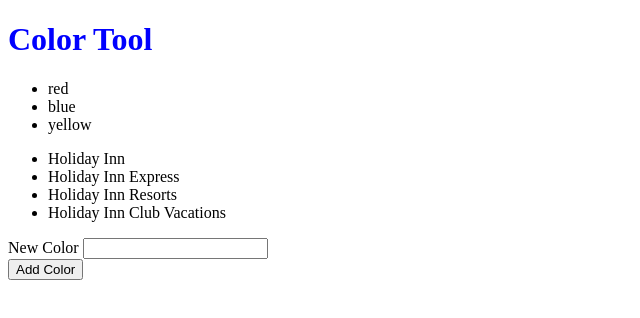
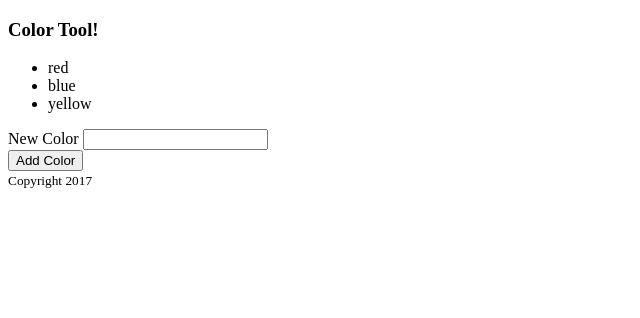
Before and after one commit to training4developers/angular_04032017, a website built with webpack: page src/index.html in a window 1280 px wide. Shown: the whole page, without its empty margins (0-640 px from the left). Built offline with nearby package versions, Linux system fonts and the light colour scheme; some packages are replaced by stand-ins of ours; files whose address does not match are found by name.

Commit message:
added code demos

```diff
--- a/src/js/app/app.component.html
+++ b/src/js/app/app.component.html
@@ -1,4 +1,8 @@
-<h1>{{$ctrl.header}}</h1>
-<item-list items="$ctrl.colors"></item-list>
-<item-list items="$ctrl.hotels"></item-list>
-<color-form on-new-color="$ctrl.addColor(color)"></color-form>
+<color-tool>
+    <header>
+        <h3>{{$ctrl.header}}</h3>
+    </header>
+    <footer>
+        <small>{{$ctrl.footer}}</small>
+    </footer>
+</color-tool>
--- a/src/js/app/app.component.js
+++ b/src/js/app/app.component.js
@@ -1,18 +1,7 @@
 
 class AppComponent {
-
-    header = 'Color Tool';
-    colors = ['red','blue','yellow'];
-    hotels = [
-        'Holiday Inn',
-        'Holiday Inn Express',
-        'Holiday Inn Resorts',
-        'Holiday Inn Club Vacations',
-    ];
-
-    addColor(color) {
-        this.colors = this.colors.concat(color);
-    }
+    header = 'Color Tool!';
+    footer = 'Copyright 2017'
 }
 
 export const appComponent = [ 'main', {
--- a/src/js/app/app.module.js
+++ b/src/js/app/app.module.js
@@ -2,8 +2,10 @@
 import { appComponent } from './app.component';
 import { itemList } from './components/item-list.component';
 import { colorForm } from './components/color-form.component';
+import { colorTool } from './components/color-tool.component';
 
 export const appModule = angular.module('App', [])
     .component(...appComponent)
     .component(...itemList)
-    .component(...colorForm);
+    .component(...colorForm)
+    .component(...colorTool);
--- /dev/null
+++ b/src/js/app/components/color-tool.component.html
@@ -0,0 +1,4 @@
+<ng-transclude ng-transclude-slot="header"></ng-transclude>
+<item-list items="$ctrl.colors"></item-list>
+<color-form on-new-color="$ctrl.addColor(color)"></color-form>
+<ng-transclude ng-transclude-slot="footer"></ng-transclude>
--- /dev/null
+++ b/src/js/app/components/color-tool.component.js
@@ -0,0 +1,18 @@
+class ColorTool {
+    colors = ['red','blue','yellow'];
+
+    addColor(color) {
+        this.colors = this.colors.concat(color);
+    }
+
+}
+
+export const colorTool = [ 'colorTool', {
+    templateUrl: 'app/components/color-tool.component.html',
+    controller: ColorTool,
+    transclude: {
+        // slot name: slot selector
+        header: 'header',
+        footer: 'footer'
+    },
+} ];
```
